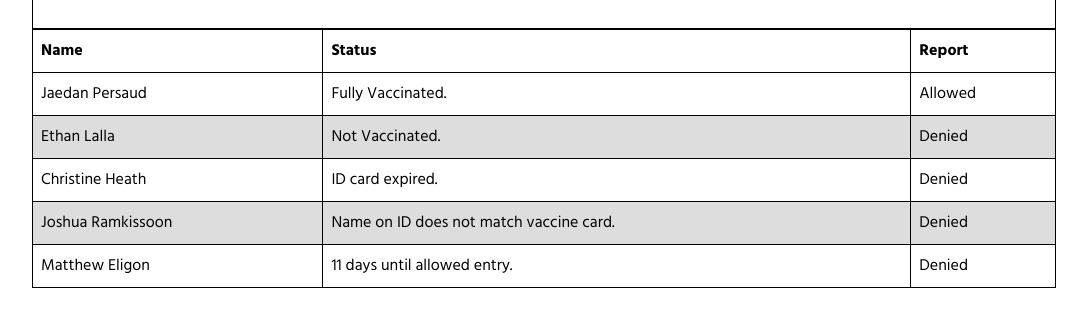
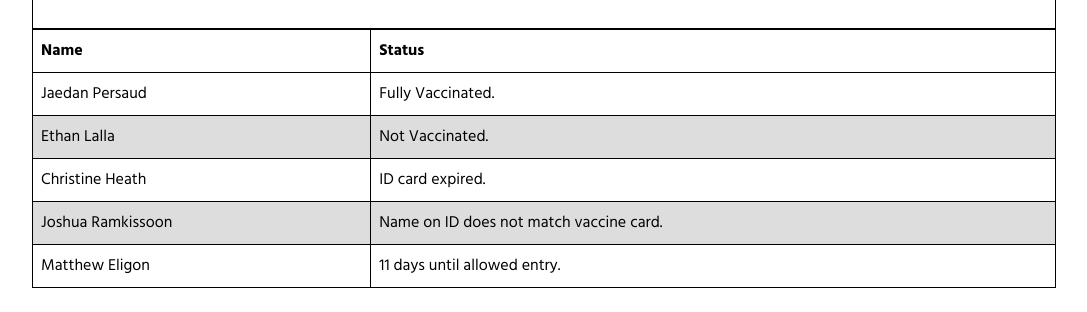
Before and after one commit to jaedanpersaud12/safe-zone-assignment, a plain HTML site: page index.html in a window 1280 px wide. Shown: the part 210-522 px from the top of the page, without its empty margins (96-1183 px from the left). Drawn offline with Linux system fonts and the light colour scheme.

Commit message:
took out 3rd column

```diff
--- a/index.html
+++ b/index.html
@@ -18,7 +18,6 @@
     <tr>
       <th>Name</th>
       <th>Status</th>
-      <th>Report</th>
     </tr>
     <script src="script.js"></script>
   </table>
--- a/script.js
+++ b/script.js
@@ -1,8 +1,9 @@
+//create object template for id card
 function idCard(patronName, expiryDate) {
   this.name = patronName;
   this.expiryDate = new Date(expiryDate);
   this.today = new Date();
-  this.checkExpiry = function() {
+  this.checkExpiry = function() { //method
     var difference = this.today.getTime() - this.expiryDate.getTime();
     var sign = Math.sign(difference)
     if (sign == -1) {
@@ -114,6 +115,6 @@ for (var i = 0; i < vaccArrayLength; i++) {
   document.write("<tr>")
   document.write("<td>", idCardArray[i].name, "</td>")
   document.write("<td>", vaccCardArray[i].checkVaccination(i), "</td>")
-  document.write("<td>", vaccCardArray[i].access(i), "</td>")
+  //document.write("<td>", vaccCardArray[i].access(i), "</td>")
   document.write("</tr>")
 }
```
